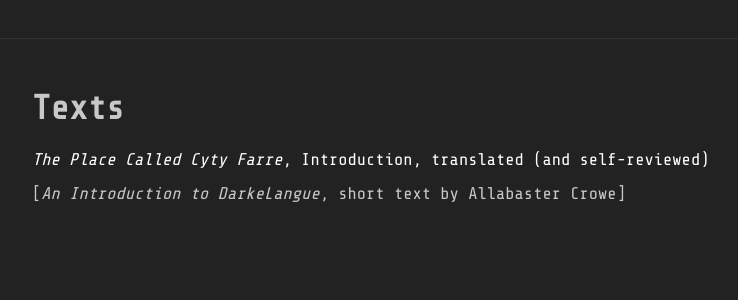
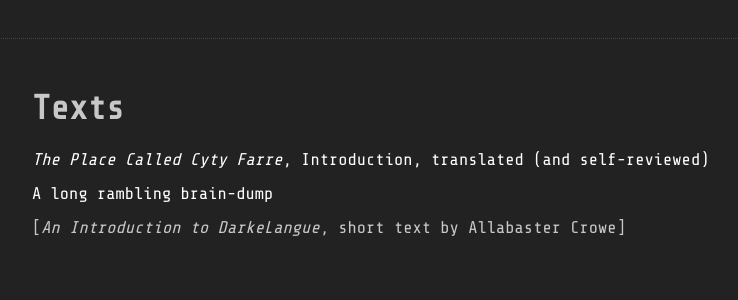
Before and after one commit to superwibr/superwibr.github.io, a Jekyll site: the page built from farre/texts/index.md, in a window 1280 px wide. Shown: the top 300 px of the page, without its empty margins (158-896 px from the left). Built offline with Jekyll 4.4.1, drawn with Linux system fonts in a browser that asks for light colours; our own code applies the rules of GitHub Pages for plain Markdown files.

Commit message:
Farre File

```diff
--- a/farre/texts/index.md
+++ b/farre/texts/index.md
@@ -1,4 +1,5 @@
 # Texts
 
 - [*The Place Called Cyty Farre*, Introduction, translated (and self-reviewed)](./cyty-poem-01.md)
+- [A long rambling brain-dump](./not-text.m4a)
 - [*An Introduction to DarkeLangue*, short text by Allabaster Crowe]
```
Also changed, not shown: 1 other file.
